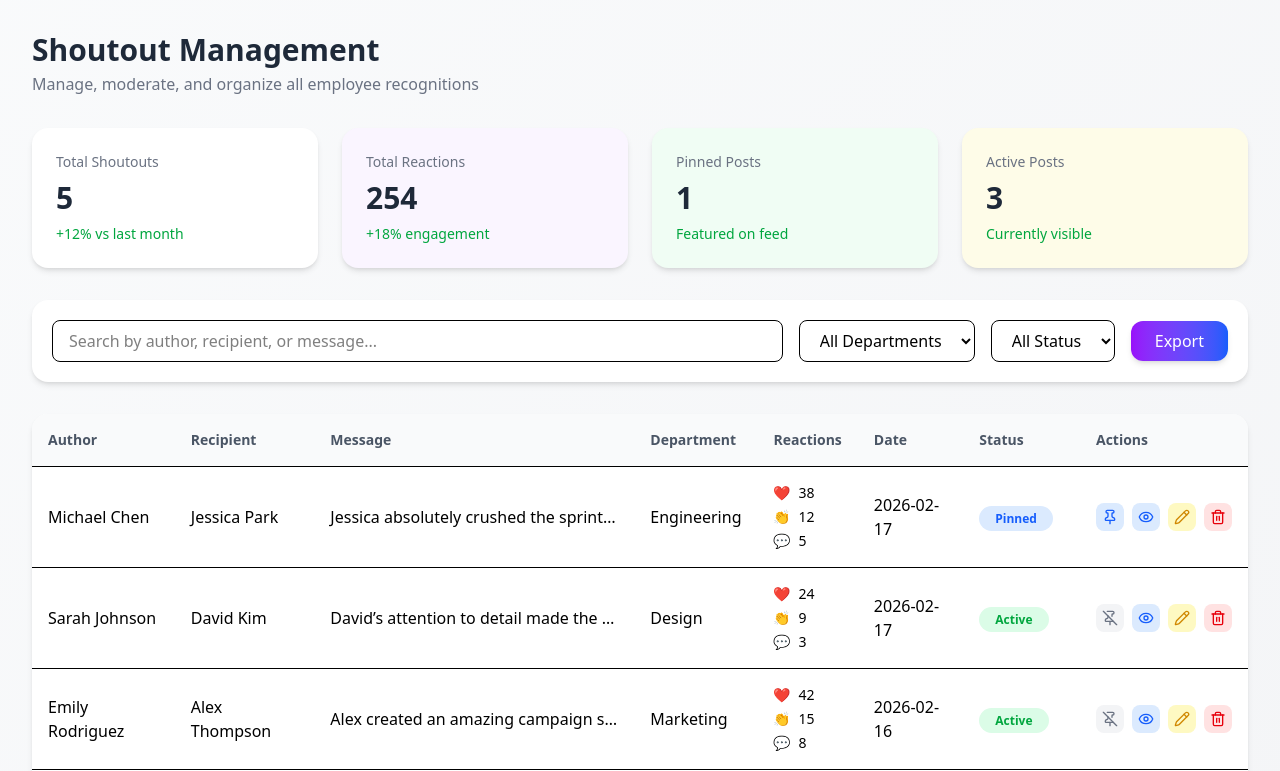
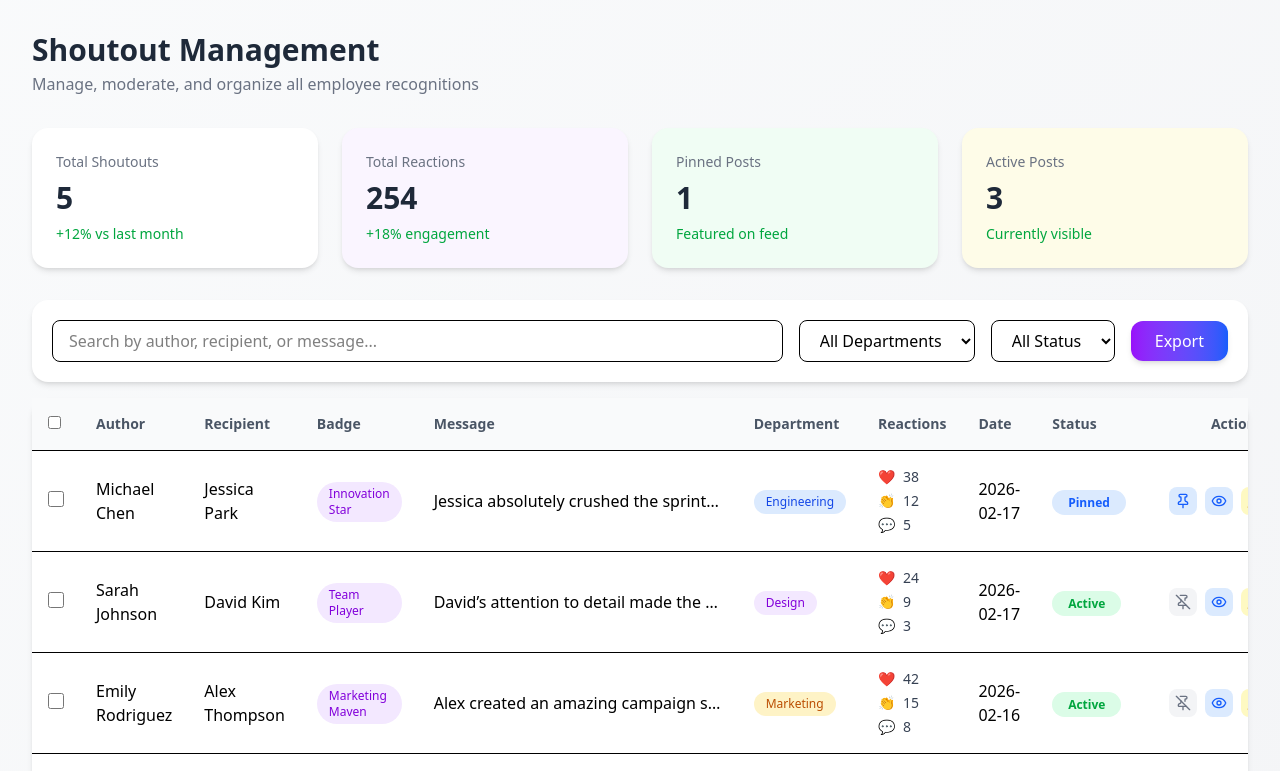
Before and after one commit to springboardmentor182e/bragboard-feb-26, a React (Vite) app in the folder client/: page /shoutout-management in a window 1280 px wide. Shown: the top 771 px of the page. Built offline with nearby package versions, Linux system fonts and the light colour scheme.

Commit message:
Employee Shoutout Management - UI completed

```diff
--- a/client/src/features/employee-shoutout-management/components/FilterBar.jsx
+++ b/client/src/features/employee-shoutout-management/components/FilterBar.jsx
@@ -1,31 +1,57 @@
-const FilterBar = () => {
+const FilterBar = ({
+  searchTerm,
+  setSearchTerm,
+  departmentFilter,
+  setDepartmentFilter,
+  statusFilter,
+  setStatusFilter,
+  onExport,
+}) => {
   return (
     <div className="bg-white p-5 rounded-2xl shadow-md flex flex-col md:flex-row items-center gap-4">
+      {/* Search */}
       <input
         type="text"
         placeholder="Search by author, recipient, or message..."
-        className="flex-1 border rounded-lg px-4 py-2 focus:outline-none focus:ring-2 focus:ring-purple-500"
+        value={searchTerm}
+        onChange={(e) => setSearchTerm(e.target.value)}
+        className="flex-1 border rounded-lg px-4 py-2 focus:outline-none"
       />
 
-      <select className="border rounded-lg px-4 py-2">
-        <option>All Departments</option>
-        <option>Engineering</option>
-        <option>Design</option>
-        <option>Marketing</option>
-        <option>Sales</option>
-        <option>HR</option>
+      {/* Department Filter */}
+      <select
+        value={departmentFilter}
+        onChange={(e) => setDepartmentFilter(e.target.value)}
+        className="border rounded-lg px-4 py-2"
+      >
+        <option value="All">All Departments</option>
+        <option value="Engineering">Engineering</option>
+        <option value="Design">Design</option>
+        <option value="Marketing">Marketing</option>
+        <option value="Sales">Sales</option>
+        <option value="HR">HR</option>
       </select>
 
-      <select className="border rounded-lg px-4 py-2">
-        <option>All Status</option>
-        <option>Active</option>
-        <option>Pinned</option>
-        <option>Archived</option>
+      {/* Status Filter */}
+      <select
+        value={statusFilter}
+        onChange={(e) => setStatusFilter(e.target.value)}
+        className="border rounded-lg px-4 py-2"
+      >
+        <option value="All">All Status</option>
+        <option value="Active">Active</option>
+        <option value="Pinned">Pinned</option>
+        <option value="Archived">Archived</option>
       </select>
 
-      <button className="bg-gradient-to-r from-purple-600 to-blue-600 text-white px-6 py-2 rounded-xl shadow-md hover:opacity-90 transition">
+      {/* Export Button */}
+      <button
+        type="button"
+        onClick={onExport}
+        className="bg-gradient-to-r from-purple-600 to-blue-600 text-white px-6 py-2 rounded-xl shadow-md hover:opacity-90 transition"
+      >
         Export
-    </button>
+      </button>
     </div>
   );
 };
--- a/client/src/features/employee-shoutout-management/components/ShoutoutTable.jsx
+++ b/client/src/features/employee-shoutout-management/components/ShoutoutTable.jsx
@@ -1,10 +1,41 @@
 import { useState } from "react";
 import { shoutouts as mockData } from "../constants/mockData";
 import TableRow from "./TableRow";
+import FilterBar from "./FilterBar";
 
 const ShoutoutTable = () => {
   const [data, setData] = useState(mockData);
+  const [selectedIds, setSelectedIds] = useState([]);
 
+  // 🔹 Filter states
+  const [searchTerm, setSearchTerm] = useState("");
+  const [departmentFilter, setDepartmentFilter] = useState("All");
+  const [statusFilter, setStatusFilter] = useState("All");
+
+  // 🔹 Toggle single checkbox
+  const toggleSelect = (id) => {
+    setSelectedIds((prev) =>
+      prev.includes(id) ? prev.filter((item) => item !== id) : [...prev, id],
+    );
+  };
+
+  // 🔹 Select All
+  const toggleSelectAll = () => {
+    if (selectedIds.length === filteredData.length) {
+      setSelectedIds([]);
+    } else {
+      setSelectedIds(filteredData.map((item) => item.id));
+    }
+  };
+
+  // 🔹 Delete Selected
+  const deleteSelected = () => {
+    const filtered = data.filter((item) => !selectedIds.includes(item.id));
+    setData(filtered);
+    setSelectedIds([]);
+  };
+
+  // 🔹 Toggle Pin
   const togglePin = (id) => {
     const updated = data.map((item) =>
       item.id === id
@@ -12,39 +43,168 @@ const ShoutoutTable = () => {
             ...item,
             status: item.status === "Pinned" ? "Active" : "Pinned",
           }
-        : item
+        : item,
     );
 
     setData(updated);
   };
 
+  // 🔹 Filtering Logic
+  const filteredData = data.filter((item) => {
+    const matchesSearch =
+      item.author.toLowerCase().includes(searchTerm.toLowerCase()) ||
+      item.recipient.toLowerCase().includes(searchTerm.toLowerCase()) ||
+      item.message.toLowerCase().includes(searchTerm.toLowerCase());
+
+    const matchesDepartment =
+      departmentFilter === "All" || item.department === departmentFilter;
+
+    const matchesStatus =
+      statusFilter === "All" || item.status === statusFilter;
+
+    return matchesSearch && matchesDepartment && matchesStatus;
+  });
+
+  // 🔹 Export CSV
+  const exportToCSV = () => {
+    if (!filteredData || filteredData.length === 0) {
+      alert("No data to export");
+      return;
+    }
+
+    const headers = [
+      "Author",
+      "Recipient",
+      "Badge",
+      "Message",
+      "Department",
+      "Hearts",
+      "Claps",
+      "Comments",
+      "Date",
+      "Status",
+    ];
+
+    const rows = filteredData.map((item) => [
+      item.author,
+      item.recipient,
+      item.badge?.label ?? "",
+      item.message.replace(/,/g, " "),
+      item.department,
+      item.reactions?.hearts ?? 0,
+      item.reactions?.claps ?? 0,
+      item.reactions?.comments ?? 0,
+      item.date,
+      item.status,
+    ]);
+
+    const csvContent = [headers, ...rows]
+      .map((row) => row.join(","))
+      .join("\n");
+
+    const blob = new Blob([csvContent], {
+      type: "text/csv;charset=utf-8;",
+    });
+
+    const url = URL.createObjectURL(blob);
+
+    const link = document.createElement("a");
+    link.href = url;
+    link.download = "shoutouts.csv";
+
+    document.body.appendChild(link);
+    link.click();
+    document.body.removeChild(link);
+
+    URL.revokeObjectURL(url);
+  };
+
   return (
-    <div className="bg-white rounded-2xl shadow-md overflow-hidden">
-      <table className="w-full text-left">
+    <div className="space-y-4">
+      {/* 🔹 Filter Bar */}
+      <FilterBar
+        searchTerm={searchTerm}
+        setSearchTerm={setSearchTerm}
+        departmentFilter={departmentFilter}
+        setDepartmentFilter={setDepartmentFilter}
+        statusFilter={statusFilter}
+        setStatusFilter={setStatusFilter}
+        onExport={exportToCSV}
+      />
+
+      <div className="bg-white rounded-2xl shadow-md">
+        {/* 🔹 Selection Bar */}
+        {selectedIds.length > 0 && (
+          <div className="bg-blue-50 px-6 py-3 flex items-center justify-between">
+            <p className="text-blue-700 font-medium">
+              {selectedIds.length} shoutouts selected
+            </p>
+
+            <div className="flex gap-3">
+              <button
+                onClick={deleteSelected}
+                className="bg-red-600 text-white px-4 py-1.5 rounded-lg text-sm"
+              >
+                Delete Selected
+              </button>
+
+              <button
+                onClick={() => setSelectedIds([])}
+                className="bg-gray-200 px-4 py-1.5 rounded-lg text-sm"
+              >
+                Cancel
+              </button>
+            </div>
+          </div>
+        )}
+
+        <div className="overflow-x-auto">
+          <table className="min-w-[900px] w-full text-left">
             <thead className="bg-gray-50 text-gray-600 text-sm">
               <tr>
+                <th className="p-4">
+                  <input
+                    type="checkbox"
+                    checked={
+                      selectedIds.length === filteredData.length &&
+                      filteredData.length > 0
+                    }
+                    onChange={toggleSelectAll}
+                  />
+                </th>
                 <th className="p-4">Author</th>
                 <th className="p-4">Recipient</th>
+                <th className="p-4">Badge</th>
                 <th className="p-4">Message</th>
                 <th className="p-4">Department</th>
                 <th className="p-4">Reactions</th>
                 <th className="p-4">Date</th>
                 <th className="p-4">Status</th>
-            <th className="p-4">Actions</th>
+                <th className="p-4 text-center">Actions</th>
               </tr>
             </thead>
 
             <tbody>
-          {data.map((item) => (
+              {filteredData.map((item) => (
                 <TableRow
                   key={item.id}
                   item={item}
+                  isSelected={selectedIds.includes(item.id)}
+                  onSelect={toggleSelect}
                   onTogglePin={togglePin}
                 />
               ))}
             </tbody>
           </table>
         </div>
+
+        {filteredData.length === 0 && (
+          <div className="p-6 text-center text-gray-500">
+            No shoutouts found.
+          </div>
+        )}
+      </div>
+    </div>
   );
 };
 
--- a/client/src/features/employee-shoutout-management/components/TableRow.jsx
+++ b/client/src/features/employee-shoutout-management/components/TableRow.jsx
@@ -1,40 +1,70 @@
 import { Eye, Pencil, Trash2, Pin, PinOff } from "lucide-react";
 import StatusBadge from "./StatusBadge";
 
-const TableRow = ({ item, onTogglePin }) => {
+const departmentStyles = {
+  Engineering: "bg-blue-100 text-blue-700",
+  Design: "bg-purple-100 text-purple-700",
+  Marketing: "bg-amber-100 text-amber-700",
+  Sales: "bg-green-100 text-green-700",
+  HR: "bg-pink-100 text-pink-700",
+};
+
+const TableRow = ({ item, isSelected, onSelect, onTogglePin }) => {
   return (
-    <tr className="border-t hover:bg-gray-50 transition">
+    <tr
+      className={`border-t transition hover:bg-gray-50 ${
+        isSelected ? "bg-blue-50" : ""
+      }`}
+    >
+      {/* Checkbox */}
+      <td className="p-4">
+        <input
+          type="checkbox"
+          checked={isSelected}
+          onChange={() => onSelect(item.id)}
+          className="w-4 h-4 cursor-pointer"
+        />
+      </td>
 
-      {/* Author */}
       <td className="p-4">{item.author}</td>
 
-      {/* Recipient */}
       <td className="p-4">{item.recipient}</td>
 
-      {/* Message */}
-      <td className="p-4 max-w-xs truncate">
-        {item.message}
+      <td className="p-4">
+        {item.badge && (
+          <span className="inline-flex px-3 py-1 rounded-full text-xs font-medium bg-purple-100 text-purple-700">
+            {item.badge.label}
+          </span>
+        )}
       </td>
 
-      {/* Department */}
-      <td className="p-4">{item.department}</td>
+      <td className="p-4 max-w-xs truncate">{item.message}</td>
 
-      {/* Reactions */}
       <td className="p-4">
-        <div className="flex flex-col gap-1 text-sm">
+        <span
+          className={`inline-flex px-3 py-1 rounded-full text-xs font-medium ${
+            departmentStyles[item.department] ?? "bg-gray-100 text-gray-700"
+          }`}
+        >
+          {item.department}
+        </span>
+      </td>
+
+      <td className="p-4">
+        <div className="flex flex-col gap-1 text-sm text-gray-700">
           <div className="flex items-center gap-2">
             <span>❤️</span>
-            <span>{item.reactions?.hearts}</span>
+            <span className="font-medium">{item.reactions?.hearts ?? 0}</span>
           </div>
 
           <div className="flex items-center gap-2">
             <span>👏</span>
-            <span>{item.reactions?.claps}</span>
+            <span className="font-medium">{item.reactions?.claps ?? 0}</span>
           </div>
 
           <div className="flex items-center gap-2">
             <span>💬</span>
-            <span>{item.reactions?.comments}</span>
+            <span className="font-medium">{item.reactions?.comments ?? 0}</span>
           </div>
         </div>
       </td>
@@ -50,7 +80,6 @@ const TableRow = ({ item, onTogglePin }) => {
       {/* Actions */}
       <td className="p-4 align-middle">
         <div className="flex items-center justify-center gap-2">
-
           {/* Pin Toggle */}
           <button
             onClick={() => onTogglePin(item.id)}
@@ -81,7 +110,6 @@ const TableRow = ({ item, onTogglePin }) => {
           <button className="p-1.5 rounded-lg bg-red-100 text-red-600">
             <Trash2 className="w-4 h-4" />
           </button>
-
         </div>
       </td>
     </tr>
--- a/client/src/features/employee-shoutout-management/constants/mockData.js
+++ b/client/src/features/employee-shoutout-management/constants/mockData.js
@@ -3,6 +3,9 @@ export const shoutouts = [
     id: 1,
     author: "Michael Chen",
     recipient: "Jessica Park",
+    badge: {
+      label: "Innovation Star",
+    },
     department: "Engineering",
     message: "Jessica absolutely crushed the sprint and delivered before deadline!",
     reactions: {
@@ -17,6 +20,9 @@ export const shoutouts = [
     id: 2,
     author: "Sarah Johnson",
     recipient: "David Kim",
+    badge: {
+      label: "Team Player",
+    },
     department: "Design",
     message: "David’s attention to detail made the UI perfect!",
     reactions: {
@@ -31,6 +37,9 @@ export const shoutouts = [
     id: 3,
     author: "Emily Rodriguez",
     recipient: "Alex Thompson",
+    badge: {
+      label: "Marketing Maven",
+    },
     department: "Marketing",
     message: "Alex created an amazing campaign strategy!",
     reactions: {
@@ -45,6 +54,9 @@ export const shoutouts = [
     id: 4,
     author: "James Walker",
     recipient: "Olivia Brown",
+    badge: {
+      label: "Sales Champion",
+    },
     department: "Sales",
     message: "Closed the biggest deal of the quarter!",
     reactions: {
@@ -59,6 +71,9 @@ export const shoutouts = [
     id: 5,
     author: "Sophia Martinez",
     recipient: "Daniel Lee",
+    badge: {
+      label: "Culture Builder",
+    },
     department: "HR",
     message: "Organized an incredible employee engagement event!",
     reactions: {
@@ -73,6 +88,9 @@ export const shoutouts = [
     id: 6,
     author: "William Clark",
     recipient: "Emma Wilson",
+    badge: {
+      label: "Refactor Hero",
+    },
     department: "Engineering",
     message: "Refactored the legacy codebase beautifully.",
     reactions: {
@@ -87,6 +105,9 @@ export const shoutouts = [
     id: 7,
     author: "Isabella Moore",
     recipient: "Liam Anderson",
+    badge: {
+      label: "Design Guru",
+    },
     department: "Design",
     message: "Created stunning illustrations for the new landing page.",
     reactions: {
@@ -101,6 +122,9 @@ export const shoutouts = [
     id: 8,
     author: "Noah Taylor",
     recipient: "Mia Thomas",
+    badge: {
+      label: "SEO Wizard",
+    },
     department: "Marketing",
     message: "Improved SEO performance by 40% this month!",
     reactions: {
--- a/client/src/features/employee-shoutout-management/pages/ShoutoutManagementPage.jsx
+++ b/client/src/features/employee-shoutout-management/pages/ShoutoutManagementPage.jsx
@@ -8,7 +8,6 @@ const ShoutoutManagementPage = () => {
     <div className="min-h-screen bg-gradient-to-br from-gray-50 to-gray-100 p-8 space-y-8">
       <ShoutoutHeader />
       <StatsSection />
-      <FilterBar />
       <ShoutoutTable />
     </div>
   );
```
Lines whose indentation alone changed are shown as unchanged.
